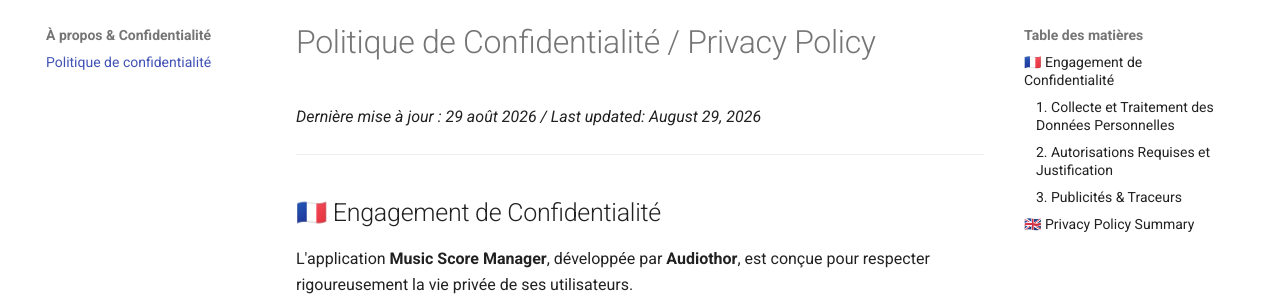
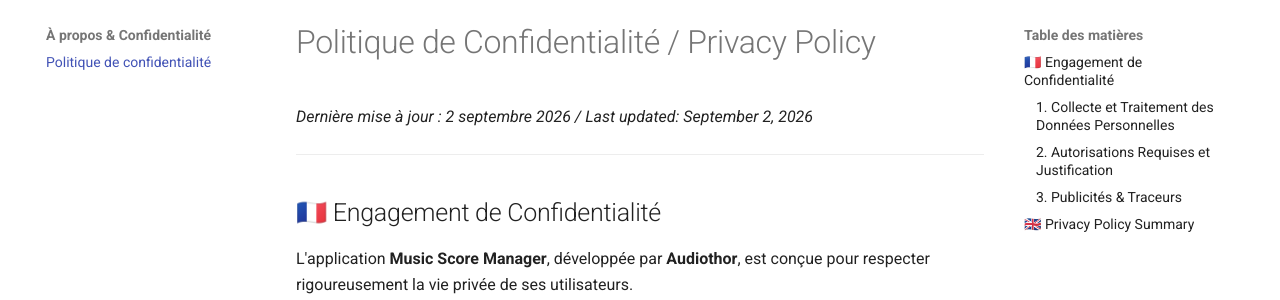
Before and after one commit to Audiothor/MusicScoreManager, an MkDocs documentation site: the page built from docs/confidentialite.md, in a window 1280 px wide and 900 px high. Shown: the part 124-424 px from the top of the window. Built offline with MkDocs 1.6.1 and Material for MkDocs 9.7.7, drawn with Linux system fonts in a browser that asks for light colours; comment, search, counter and statistics services are not loaded.

Commit message:
docs: update privacy policy date to September 2, 2026 in docs/confidentialite.md

```diff
--- a/docs/confidentialite.md
+++ b/docs/confidentialite.md
@@ -1,6 +1,6 @@
 # Politique de Confidentialité / Privacy Policy
 
-*Dernière mise à jour : 29 août 2026 / Last updated: August 29, 2026*
+*Dernière mise à jour : 2 septembre 2026 / Last updated: September 2, 2026*
 
 ---
 
```
